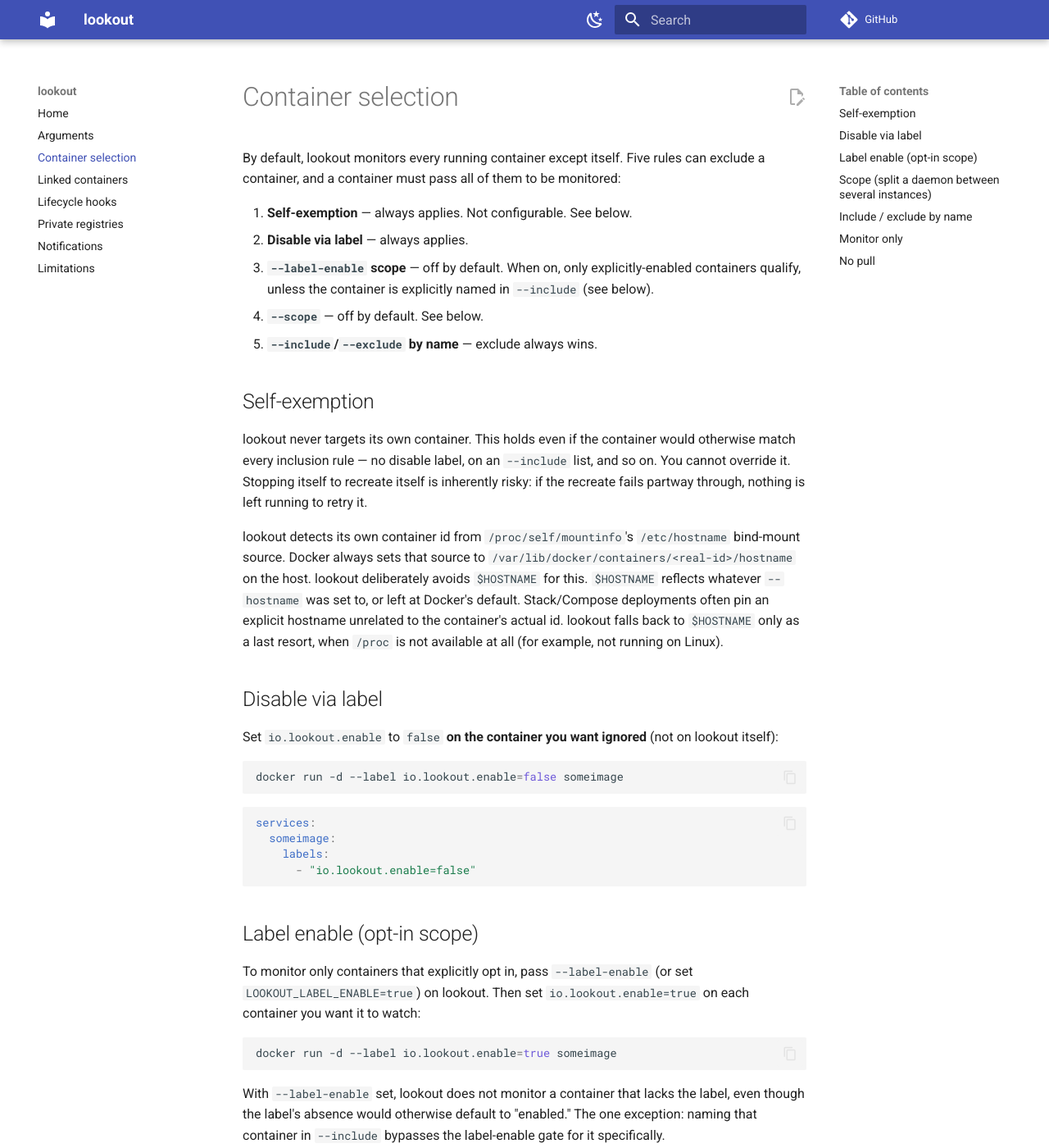
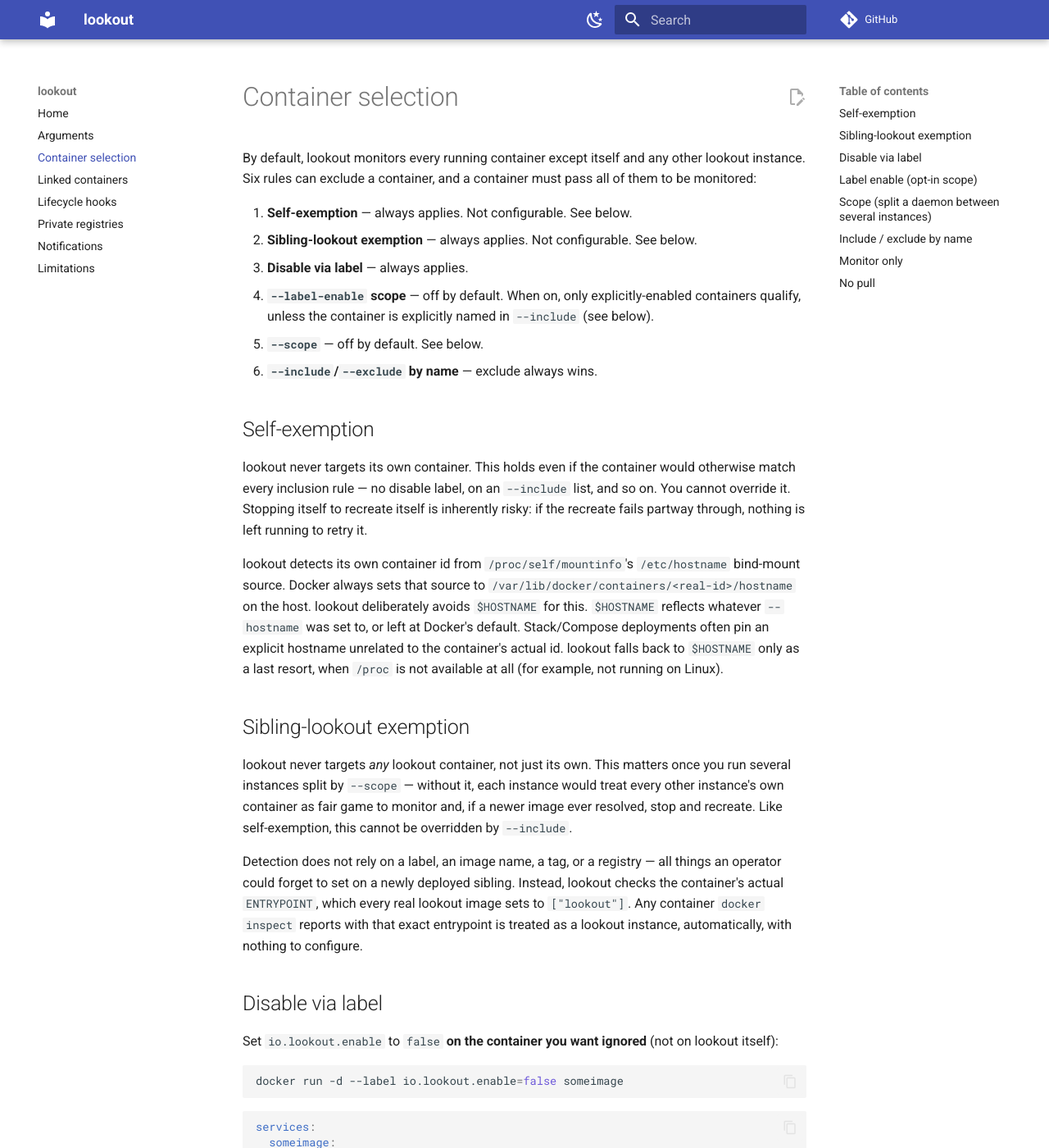
Before and after one commit to garage1118/lookout, an MkDocs documentation site: the page built from docs/container-selection.md, in a window 1280 px wide and 1400 px high. Shown: the whole window at 82% size. Built offline with MkDocs 1.6.1 and Material for MkDocs 9.7.7, drawn with Linux system fonts in a browser that asks for light colours; comment, search, counter and statistics services are not loaded.

Commit message:
Exclude sibling lookout instances from monitoring by default

```diff
--- a/docs/container-selection.md
+++ b/docs/container-selection.md
@@ -1,14 +1,15 @@
 # Container selection
 
-By default, lookout monitors every running container except itself. Five rules can exclude a
-container, and a container must pass all of them to be monitored:
+By default, lookout monitors every running container except itself and any other lookout instance.
+Six rules can exclude a container, and a container must pass all of them to be monitored:
 
 0. **Self-exemption** — always applies. Not configurable. See below.
-1. **Disable via label** — always applies.
-2. **`--label-enable` scope** — off by default. When on, only explicitly-enabled containers
+1. **Sibling-lookout exemption** — always applies. Not configurable. See below.
+2. **Disable via label** — always applies.
+3. **`--label-enable` scope** — off by default. When on, only explicitly-enabled containers
    qualify, unless the container is explicitly named in `--include` (see below).
-3. **`--scope`** — off by default. See below.
-4. **`--include`/`--exclude` by name** — exclude always wins.
+4. **`--scope`** — off by default. See below.
+5. **`--include`/`--exclude` by name** — exclude always wins.
 
 ## Self-exemption
 
@@ -23,6 +24,19 @@
 was set to, or left at Docker's default. Stack/Compose deployments often pin an explicit hostname
 unrelated to the container's actual id. lookout falls back to `$HOSTNAME` only as a last resort,
 when `/proc` is not available at all (for example, not running on Linux).
+
+## Sibling-lookout exemption
+
+lookout never targets *any* lookout container, not just its own. This matters once you run several
+instances split by `--scope` — without it, each instance would treat every other instance's own
+container as fair game to monitor and, if a newer image ever resolved, stop and recreate. Like
+self-exemption, this cannot be overridden by `--include`.
+
+Detection does not rely on a label, an image name, a tag, or a registry — all things an operator
+could forget to set on a newly deployed sibling. Instead, lookout checks the container's actual
+`ENTRYPOINT`, which every real lookout image sets to `["lookout"]`. Any container `docker inspect`
+reports with that exact entrypoint is treated as a lookout instance, automatically, with nothing to
+configure.
 
 ## Disable via label
 
```
Also changed, not shown: CHANGELOG.md (+10 -0 lines), CLAUDE.md (+13 -5 lines), 4 other files.
